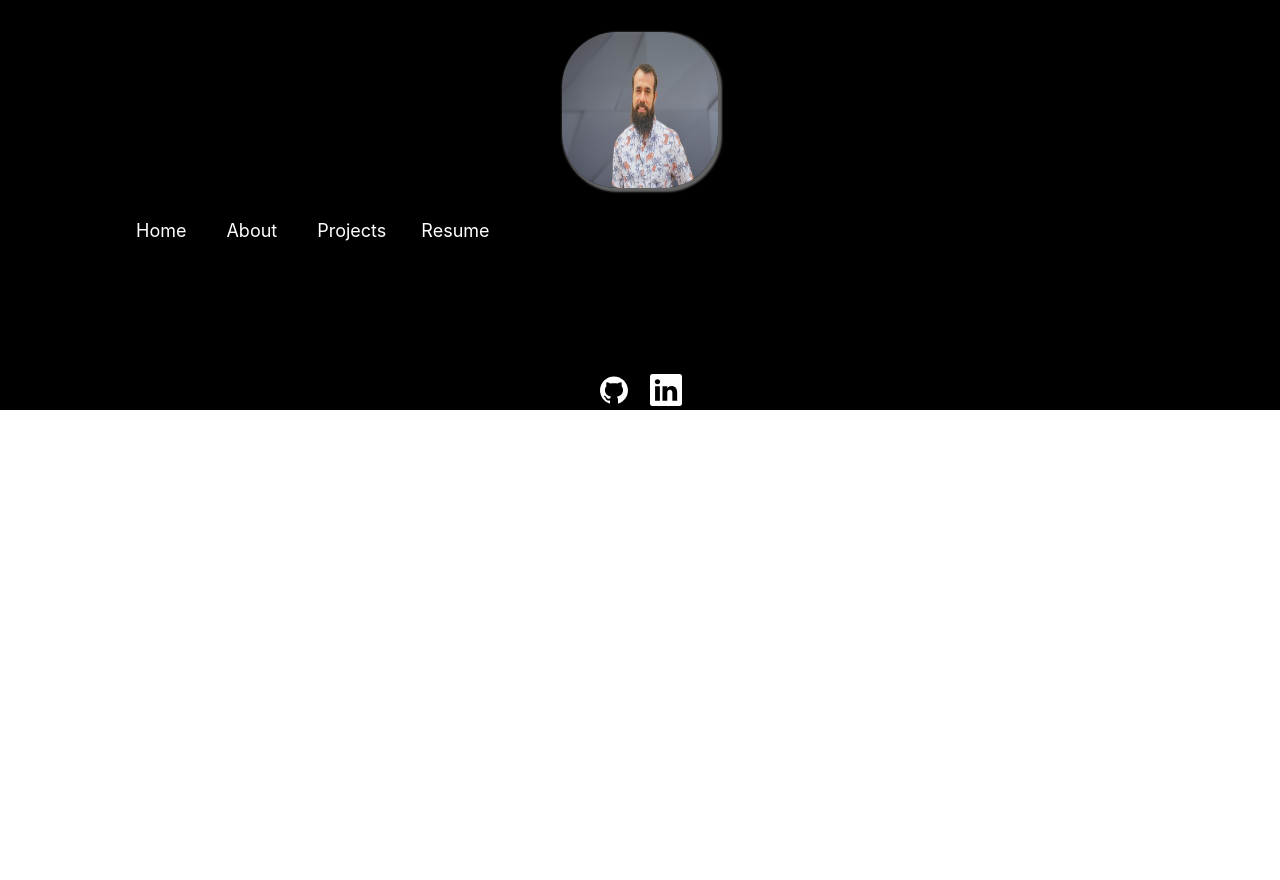
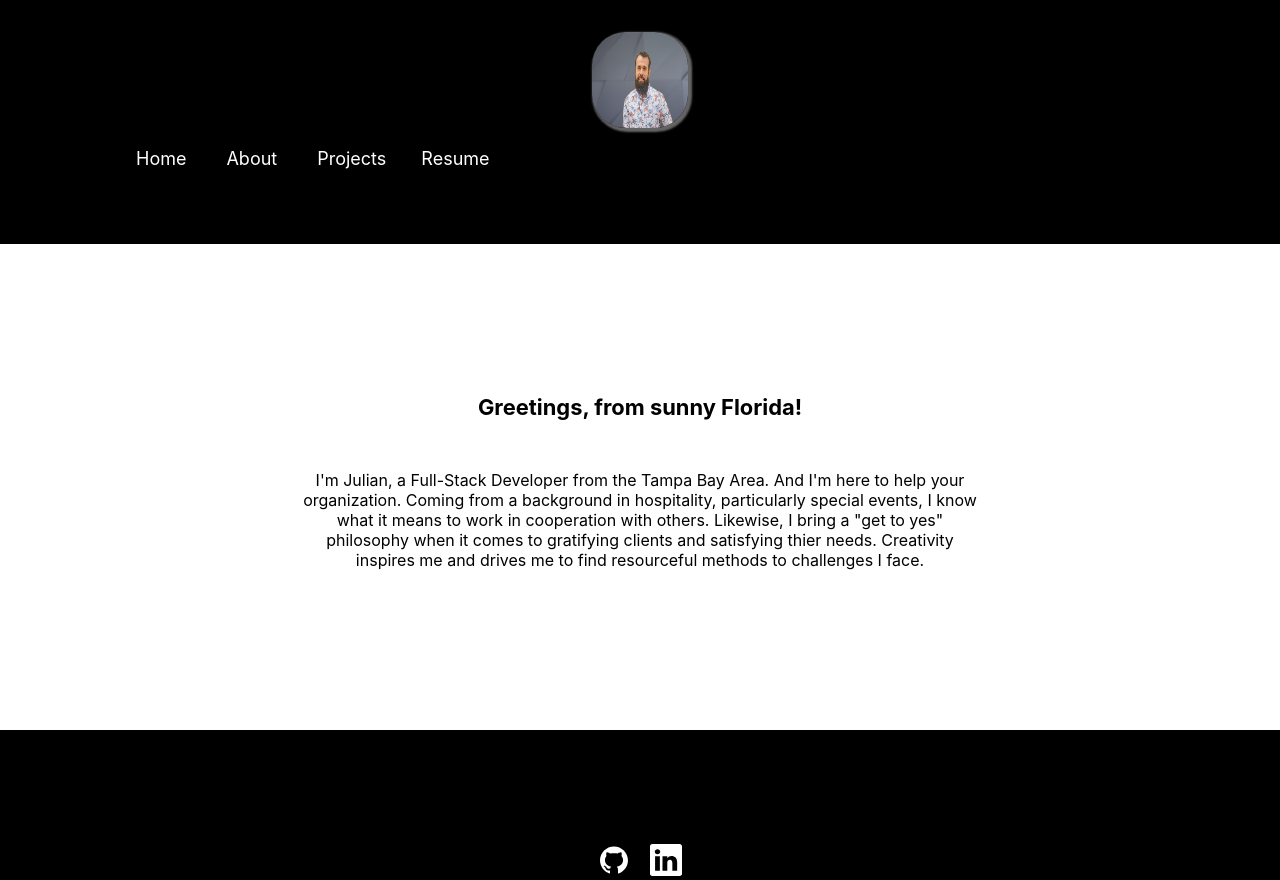
Before and after one commit to Job85/my-portfolio, a React (Create React App) app: page / in a window 1280 px wide. Before the commit the page ends 800 px from the top, so only its background shows below. Built offline with nearby package versions, Linux system fonts and the light colour scheme.

Commit message:
made about the homepage

```diff
--- a/src/App.css
+++ b/src/App.css
@@ -5,9 +5,11 @@
 
 .App {
   text-align: center;
+  flex-direction: column;
+  min-height: 100vh;
 }
 
-.App-header {
+/* .App-header {
   background-color: #282c34;
   min-height: 30vh;
   display: flex;
@@ -16,7 +18,7 @@
   justify-content: center;
   font-size: calc(10px + 2vmin);
   color: white;
-}
+} */
 
 .App-link {
   color: #ffffff;
--- a/src/App.js
+++ b/src/App.js
@@ -1,11 +1,12 @@
 import React from 'react';
 import { Route, Routes } from 'react-router-dom';
 import './App.css';
-import Home from './pages/Home';
+// import Home from './pages/Home';
 import Header from './components/Header';
 import Project from './pages/Project'
 import About from './pages/About';
 import Footer from './components/Footer';
+// import MatrixRain from './components/MatrixRain';
 
 function App() {
   return (
@@ -14,8 +15,8 @@ function App() {
         <Header />
       </header>
       <Routes>
-        <Route path='/' element={<Home />} />
-        <Route path='/about' element={<About />} />
+        <Route path='/' element={<About />} />
+        {/* <Route path='/about' element={<About />} /> */}
         <Route path='/projects' element={<Project />} />
       </Routes>
       <footer className='App-footer'>
--- a/src/components/ComopnentStyles.jsx
+++ b/src/components/ComopnentStyles.jsx
@@ -70,7 +70,7 @@ export const NavBox = styled.div`
     padding: 2rem;
     text-align: center;
     background: black;
-    position: absolute;
+    position: relative;
     top: 0;
     width: 100vw;
 
--- a/src/pages/Home.js
+++ b/src/pages/Home.js
@@ -5,7 +5,8 @@ const Home = () => {
 
     return (
         <div className="content-container">
-            Home{/* <MatrixRain /> */}
+            Home
+            {/* <MatrixRain /> */}
         </div>
     )
 }
```
